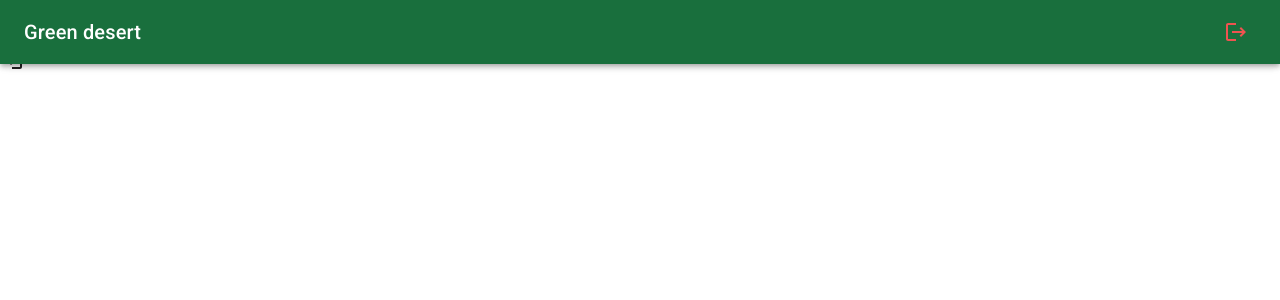
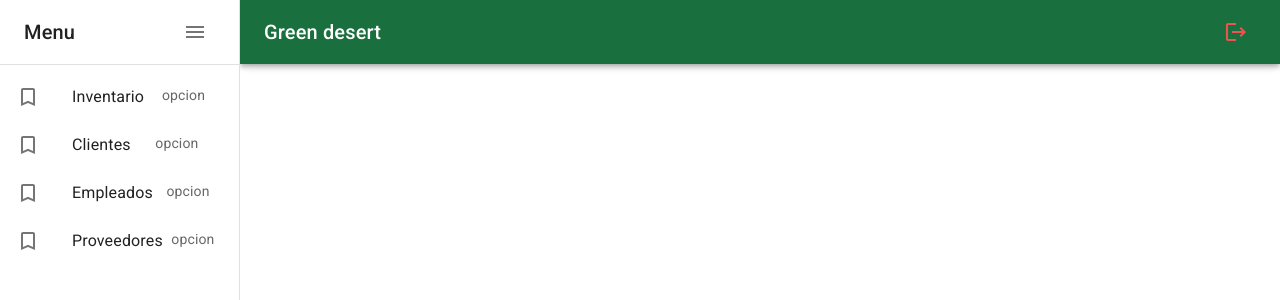
Before and after one commit to TheJulioHD/GreenDesertWebReact, a React (Vite) app: page /auth/login in a window 1280 px wide. Shown: the top 300 px of the page. Built offline with nearby package versions, Linux system fonts and the light colour scheme.

Commit message:
Navbar and Sidebar implemented

```diff
--- a/src/Common/Navbar.tsx
+++ b/src/Common/Navbar.tsx
@@ -2,11 +2,12 @@ import { Google, Logout, MenuOutlined } from "@mui/icons-material"
 import { Grid, AppBar, IconButton, Toolbar, Typography } from "@mui/material"
 import React from "react"
 
-interface Props{
+interface props{
   drawerWidth : number;
 }
 
-export const Navbar = ({drawerWidth} : Props) => {
+
+export const Navbar = ({drawerWidth} : props) => {
   return (
     <AppBar
       position="fixed"
--- /dev/null
+++ b/src/Common/index.ts
@@ -0,0 +1,2 @@
+export * from './navbar';
+export * from './siderBar';
--- /dev/null
+++ b/src/Common/siderBar.tsx
@@ -0,0 +1,63 @@
+import { Menu, MenuBook, TurnedInNot } from "@mui/icons-material"
+import { Box, Divider, Drawer, Grid, IconButton, List, ListItem, ListItemButton, ListItemIcon, ListItemText, Toolbar, Typography } from "@mui/material"
+
+export const SideBar = ({drawerWidth = 340}) => {
+
+  let options = ['Inventario', 'Clientes', 'Empleados', 'Proveedores'];
+  let descriptions = ['asd','b','c','d'];
+
+
+  return (
+
+    <Box
+      component='nav'
+      sx={{ width: {sm: drawerWidth}, flexShrink: {sm: 0}}}
+    >
+      <Drawer
+        variant="permanent"
+        open
+        sx={{
+          display: {xs: 'block'},
+          '& .MuiDrawer-paper': {boxSizing: 'border-box', width: drawerWidth}
+        }}
+      >
+        <Toolbar >
+
+          <Grid container
+            direction='row'
+            justifyContent='space-between'
+            alignItems='center'
+
+          >
+          <Typography variant="h6" noWrap component='div'>Menu</Typography>
+
+          <IconButton>
+            <Menu/>
+          </IconButton>
+          </Grid>
+
+
+        </Toolbar>
+
+        <Divider/>
+        <List>
+            {
+              options.map( text => (
+                <ListItem key={text} disablePadding>
+                  <ListItemButton>
+                    <ListItemIcon>
+                      <TurnedInNot/>
+                    </ListItemIcon>
+                    <Grid container>
+                        <ListItemText primary = {text}/>
+                        <ListItemText secondary = {'opcion'}/>
+                      </Grid>
+                  </ListItemButton>
+                </ListItem>
+              ))
+            }
+          </List>
+      </Drawer>
+    </Box>
+  )
+}
--- a/src/Routers/AppRoutes.tsx
+++ b/src/Routers/AppRoutes.tsx
@@ -1,5 +1,5 @@
 import { Routes, Route, Navigate } from 'react-router-dom'
-import HomePage from '../pages/Home/HomePage'
+import {HomePage} from '../pages/Home/HomePage'
 
 export const AppRoutes = () => {
   return (
--- a/src/Routers/AuthRoutes.tsx
+++ b/src/Routers/AuthRoutes.tsx
@@ -2,7 +2,8 @@ import { Login } from '@mui/icons-material'
 import { Grid } from '@mui/material'
 import React from 'react'
 import { Navigate, Route, Routes } from 'react-router-dom'
-import { Navbar } from '../Common/Navbar'
+import { SideBar } from '../Common'
+import { Navbar } from '../Common/navbar'
 import { SignUp } from '../pages/Auth/SignOut/SignUp'
 
 export const AuthRoutes = () => {
@@ -10,10 +11,9 @@ export const AuthRoutes = () => {
 
     <>
 
-    <Navbar drawerWidth={0}/>
-    <div>asd</div>
-    <div>asd</div>
-    <div></div>
+    <Navbar drawerWidth={240}/>
+    <SideBar drawerWidth={240}/>
+
     <Routes>
       <Route path='/login' element={<Login />}/>
       <Route path='/signUp' element={<SignUp />}/>
@@ -21,6 +21,7 @@ export const AuthRoutes = () => {
       <Route path='/*' element={<Navigate to='login'/>}/>
 
     </Routes>
+
     </>
 
   )
--- a/src/pages/Home/HomePage.tsx
+++ b/src/pages/Home/HomePage.tsx
@@ -1,11 +1,9 @@
-import React from 'react'
+import { Typography } from "@mui/material"
 
-const HomePage:React.FC<{}> = () => {
+export const HomePage = () => {
   return (
-    <>
-    <h1>Hola mundo</h1>
-    </>
+
+    <Typography variant="h1">¡Bienvenido!</Typography>
+
   )
 }
-
-export default HomePage
```
